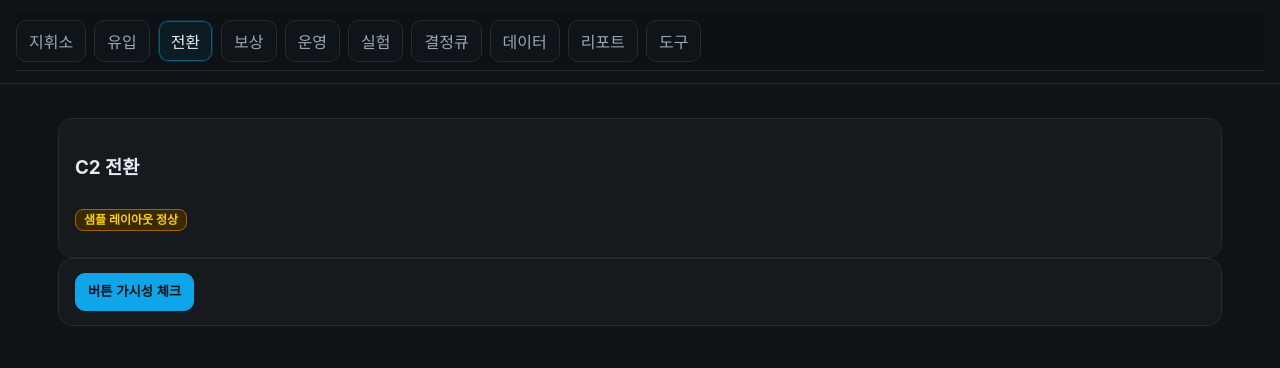
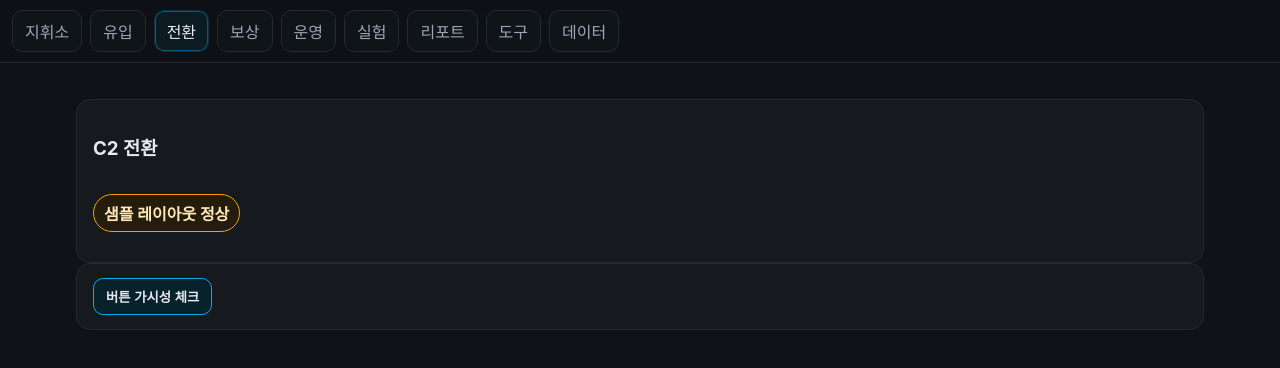
Before and after one commit to sht27363838-glitch/zp-v3.0, a Next.js app: page /commerce in a window 1280 px wide. Shown: the top 368 px of the page. Built offline with nearby package versions, Linux system fonts and the light colour scheme.

Commit message:
Update layout.tsx

```diff
--- a/app/layout.tsx
+++ b/app/layout.tsx
@@ -1,38 +1,13 @@
-import './globals.css'
-import './ui-patch.css'
-import dynamic from 'next/dynamic'
+import './globals.css';
+import Nav from './_components/Nav';
 
-const ClientNav = dynamic(() => import('./_components/ClientNav'), { ssr: false })
+export const metadata = { title:'ZP Command v3.1', description:'Tactical Calm HUD' };
 
-export const metadata = {
-  title: 'ZP Command — QuestForge',
-  description: '게임형 D2C 지휘·보상 OS',
-  themeColor: '#0F1216',
-  openGraph: {
-    title: 'ZP Command — QuestForge',
-    description: '실험→운영→현금흐름→바벨 보상',
-    type: 'website',
-    url: 'https://YOUR_DOMAIN',
-    images: ['/og.png'],
-  },
-  icons: { icon: '/icon-192.png', apple: '/apple-touch-icon.png' },
+export default function RootLayout({ children }:{children:React.ReactNode}){
+  return (
+    <html lang="ko"><body>
+      <Nav/>
+      <div className="container">{children}</div>
+    </body></html>
+  );
 }
-
-export default function RootLayout({ children }: { children: React.ReactNode }) {
-  return (
-    <html lang='ko'>
-      <body>
-        <header style={{padding:'12px 16px', borderBottom:'1px solid #232A31'}}>
-          <a
-            href='#main'
-            className='sr-only focus:not-sr-only focus:absolute focus:top-2 focus:left-2 bg-white text-black px-3 py-2 rounded'
-          >
-            본문 바로가기
-          </a>
-          <ClientNav />
-        </header>
-        <main id='main' style={{padding:'16px'}}>{children}</main>
-      </body>
-    </html>
-  )
-}
```
